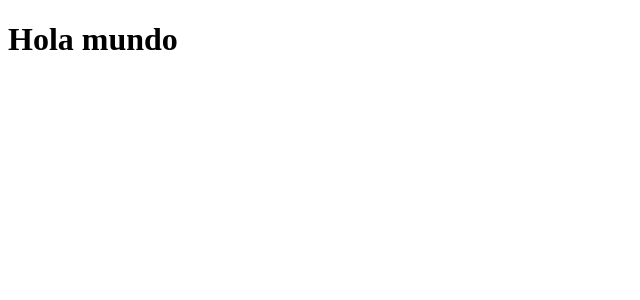
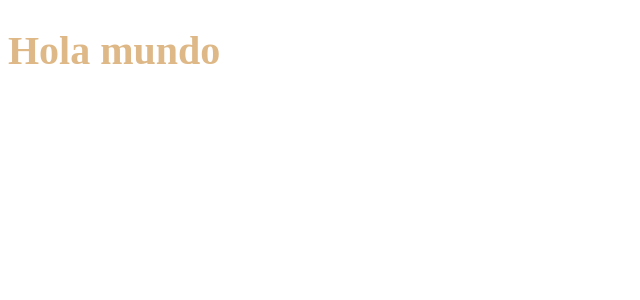
Before and after one commit to wfercanas/PlatziConf-Store, a React app: page / in a window 1280 px wide. Shown: the top 300 px of the page, without its empty margins (0-640 px from the left). Built offline with nearby package versions, Linux system fonts and the light colour scheme.

Commit message:
add/ styles for hello world to check import

```diff
--- a/src/components/App.jsx
+++ b/src/components/App.jsx
@@ -1,4 +1,5 @@
 import React from 'react'
+import '../styles/components/app.css'
 
 const App = () => {
   return <h1>Hola mundo</h1>
--- /dev/null
+++ b/src/styles/components/app.css
@@ -0,0 +1,4 @@
+h1 {
+  font-size: 40px;
+  color: burlywood;
+}
```
